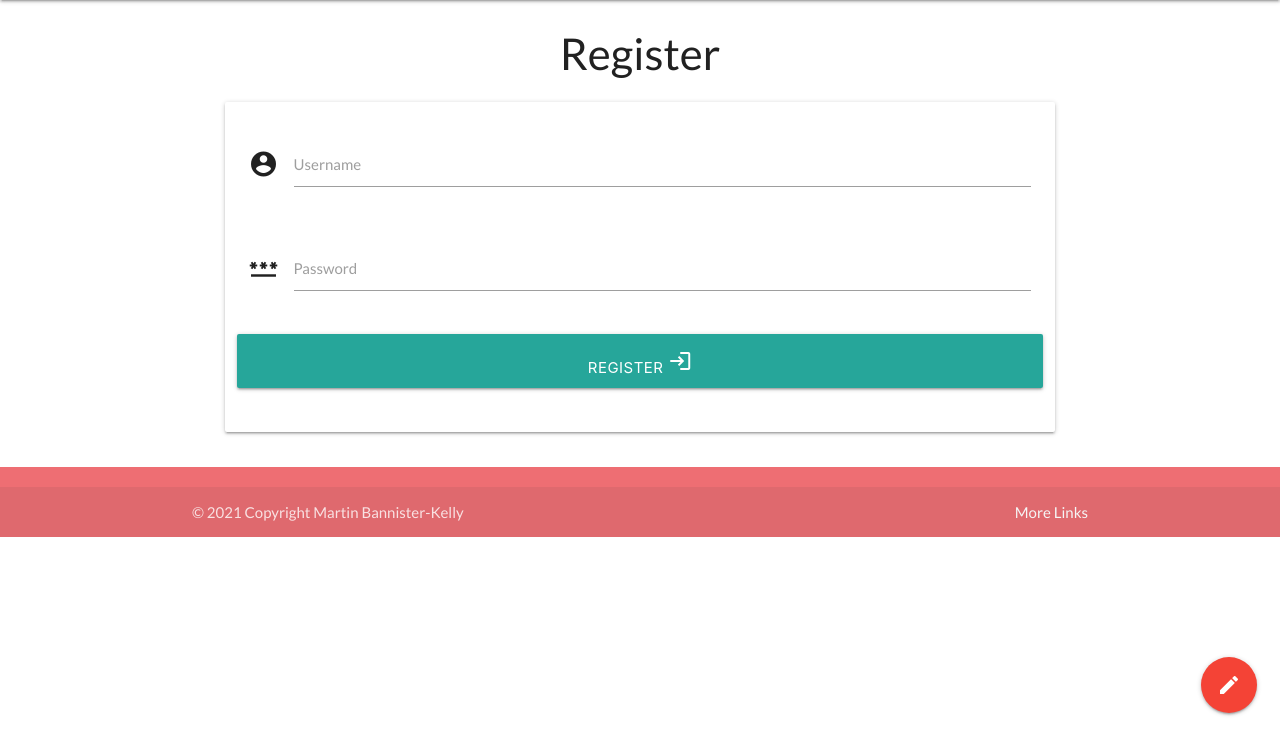
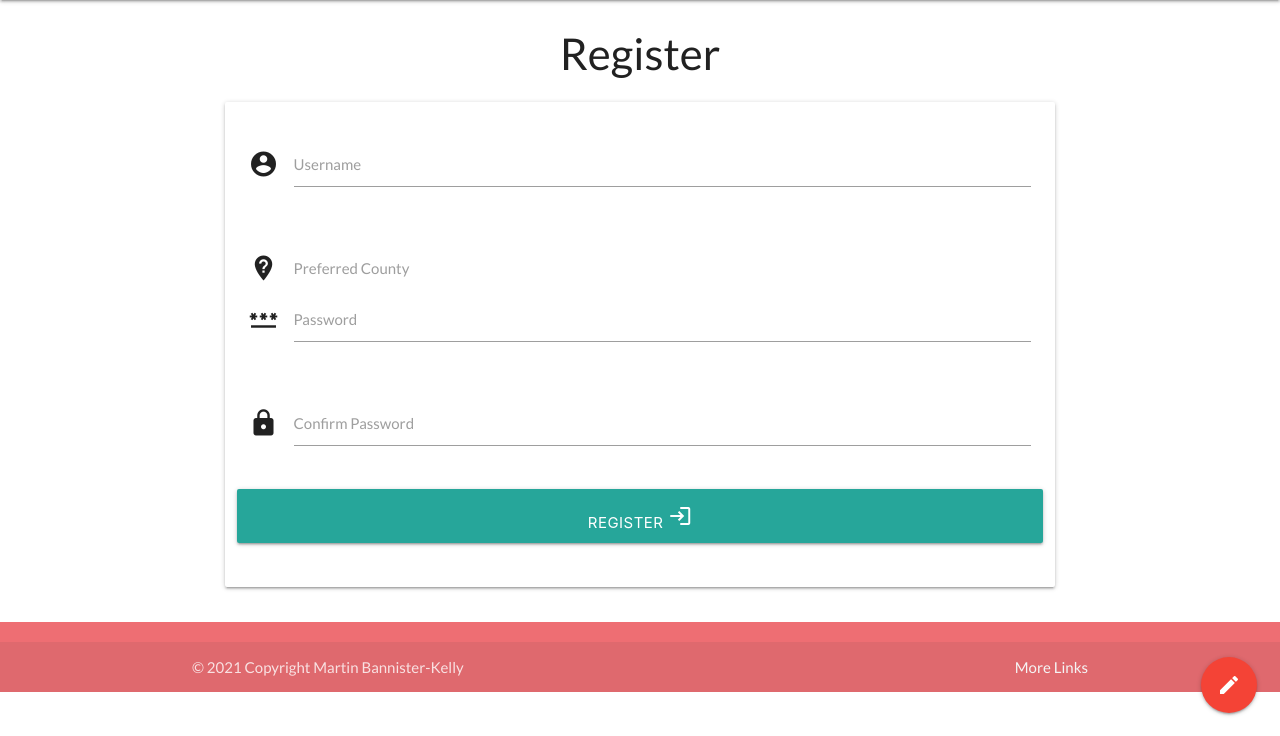
Before and after one commit to martinbannister/CI_MS3_We-ll_Look_Into_It, a Flask app: template templates/register.html in a window 1280 px wide. Shown: the part 64-800 px from the top of the page. Run offline with Flask 2, Linux system fonts and the light colour scheme; the template is opened without the code that fills it, so the values that code supplies are empty; some libraries are stand-ins or nearby versions.

Commit message:
FEAT(register.html): add primary county & confirm password fields

```diff
--- a/templates/register.html
+++ b/templates/register.html
@@ -15,9 +15,28 @@
                 </div>
                 <div class="row">
                     <div class="input-field col s12">
+                        <i class="material-icons prefix">not_listed_location</i>
+                        <select id="primary_county" name="primary_county" class="validate" required>
+                            <option value="" disabled selected>Choose your preferred County</option>
+                            {% for county in counties %}
+                                <option value="{{ county.county_name }}">{{ county.county_name }}</option>
+                            {% endfor %}
+                        </select>
+                        <label>Preferred County</label>
+                    </div>
+                </div>
+                <div class="row">
+                    <div class="input-field col s12">
                         <i class="material-icons prefix">password</i>
                         <input id="password" name="password" type="password" class="validate">
                         <label for="password">Password</label>
+                    </div>
+                </div>
+                <div class="row">
+                    <div class="input-field col s12">
+                        <i class="material-icons prefix">lock</i>
+                        <input id="confirm_password" name="confirm_password" type="password" class="validate">
+                        <label for="confirm_password">Confirm Password</label>
                     </div>
                 </div>
                 <div class="row">
```
